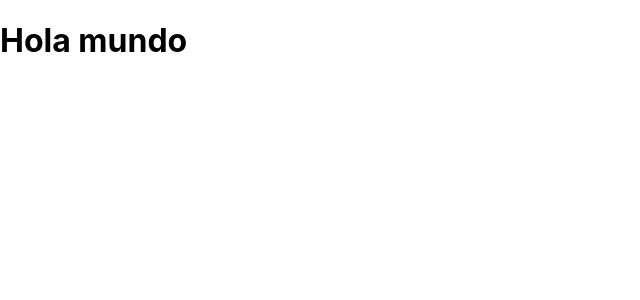
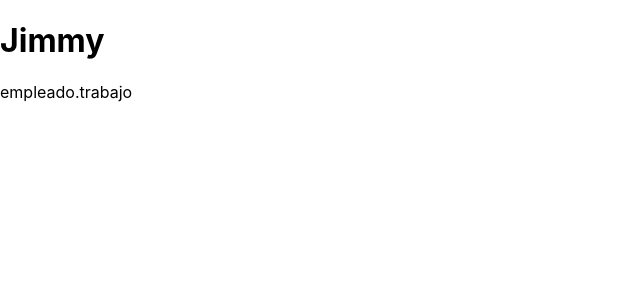
Before and after one commit to jimmy404/REACT-temas-basico, a React (Create React App) app: page / in a window 1280 px wide. Shown: the top 300 px of the page, without its empty margins (0-640 px from the left). Built offline with nearby package versions, Linux system fonts and the light colour scheme.

Commit message:
1st changes with JSX

```diff
--- a/src/App.js
+++ b/src/App.js
@@ -1,10 +1,18 @@
-import React from 'react';
+import React, { Fragment } from 'react';
 
 function App() {
+
+  const empleado = {
+    nombre: 'Jimmy',
+    trabajo: 'Dev app'
+  }
+
   return (
-    <div className="App">
-      <h1>Hola mundo</h1>
-    </div>
+<Fragment>
+<h1>{empleado.nombre}</h1>
+<p>{}empleado.trabajo</p>
+
+</Fragment>
   );
 }
 
```
